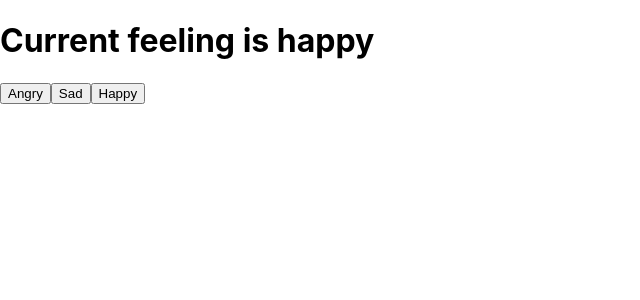
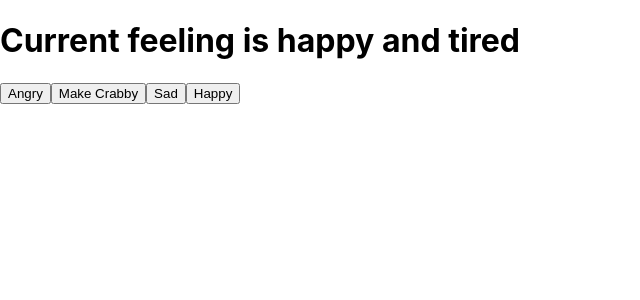
Before and after one commit to kadirermaya/ReactEssential, a React (Create React App) app: page / in a window 1280 px wide. Shown: the top 300 px of the page, without its empty margins (0-640 px from the left). Built offline with nearby package versions, Linux system fonts and the light colour scheme.

Commit message:
useEffect used and practiced

```diff
--- a/src/App.js
+++ b/src/App.js
@@ -1,14 +1,25 @@
-import React, { useState } from 'react';
+import React, { useState, useEffect } from 'react';
 import "./App.css"
 
 function App() {
-  const [feeling, setEmotion] = useState("happy");
+  const [feeling, setFeeling] = useState("happy");
+  const [secondary, setSecondary] = useState("tired");
+
+  useEffect(() => {
+    console.log(`It's ${feeling} around here!`);
+  }, [feeling]);
+
+  useEffect(() => {
+    console.log(`It's ${secondary} around here!`);
+  }, [secondary]);
+
   return (
     <>
-      <h1>Current feeling is {feeling}</h1>
-      <button onClick={() => setEmotion("angry")}>Angry</button>
-      <button onClick={() => setEmotion("sad")}>Sad</button>
-      <button onClick={() => setEmotion("happy")}>Happy</button>
+      <h1>Current feeling is {feeling} and {secondary}</h1>
+      <button onClick={() => setFeeling("angry")}>Angry</button>
+      <button onClick={() => setSecondary("crabby")}>Make Crabby</button>
+      <button onClick={() => setFeeling("sad")}>Sad</button>
+      <button onClick={() => setFeeling("happy")}>Happy</button>
     </>
   );
 }
```
